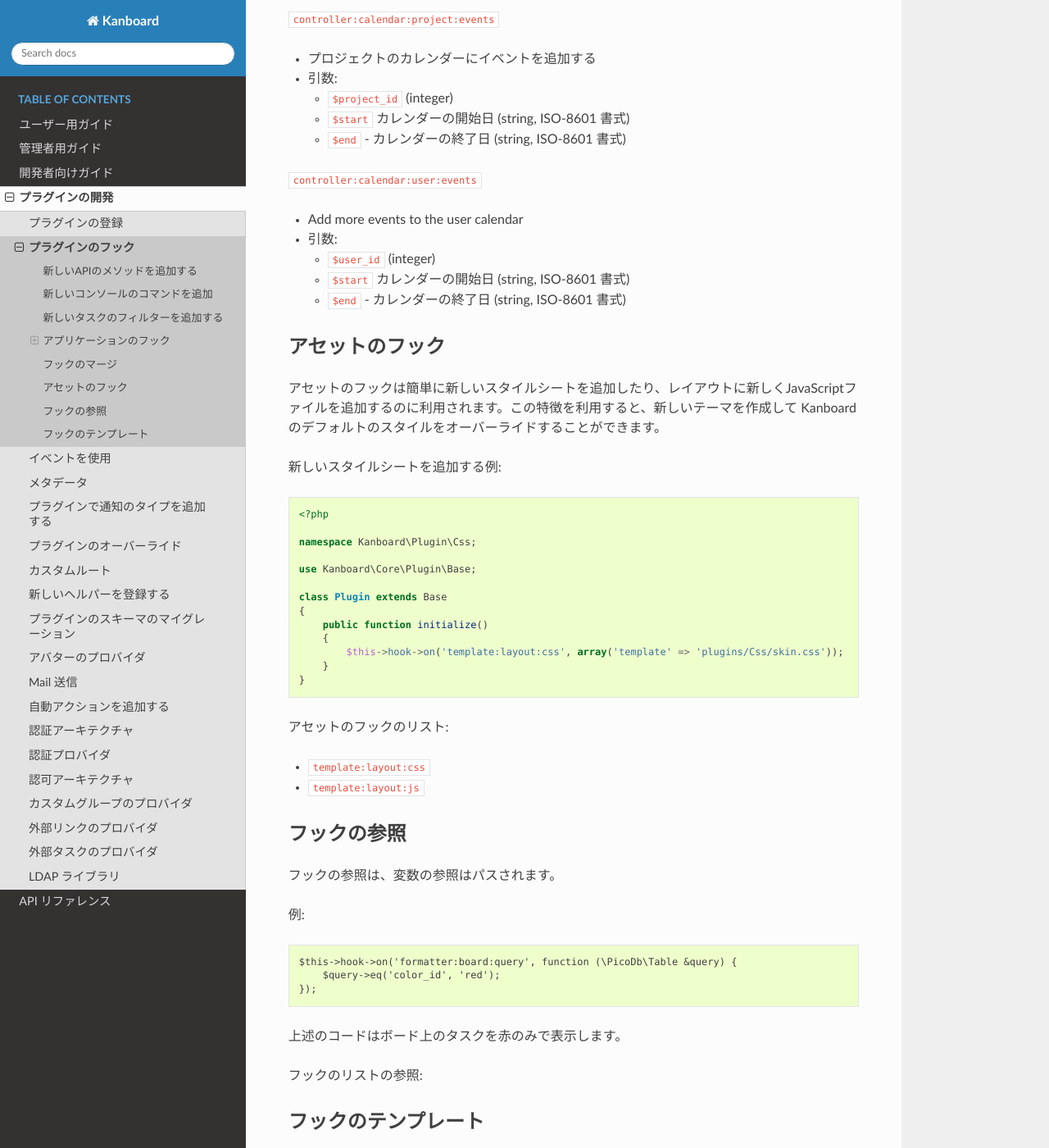
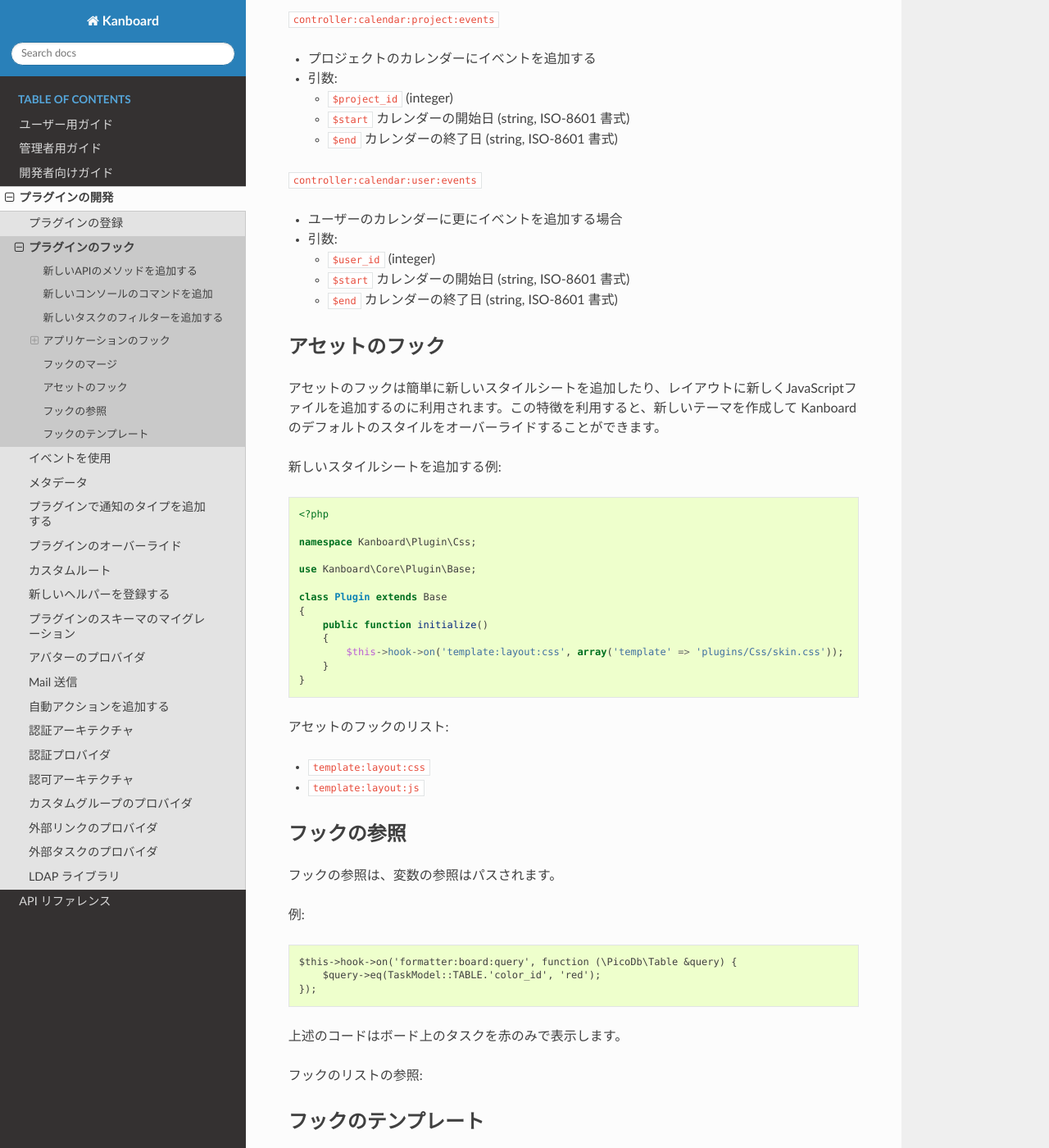
Before and after one commit to sambar-fgfs/Kanboard-documentation-ja, a Sphinx documentation site: the page built from source/plugins/hooks.rst, in a window 1280 px wide and 1400 px high, scrolled down 2819 px. Shown: the whole window at 82% size. Built offline with Sphinx 7.4.7 and the Read the Docs theme 2.0.0, drawn with Linux system fonts in a browser that asks for light colours; pages that are not in the unit, such as notebooks, are missing from menus; some of the changed text lies outside the part shown.

Commit message:
update 1.2.19

```diff
--- a/source/api/project_procedures.rst
+++ b/source/api/project_procedures.rst
@@ -11,6 +11,8 @@ createProject
    -  **description** (string, 任意)
    -  **owner_id** (integer, 任意)
    -  **identifier** (alphanumeric string, 任意)
+   -  **start_date** ISO8601 形式 (string, 任意)
+   -  **end_date** ISO8601 形式 (string, 任意)
 
 -  成功時の返り値: **project_id**
 -  失敗時の返り値: **false**
@@ -304,6 +306,8 @@ updateProject
    -  **description** (string, 任意)
    -  **owner_id** (integer, 任意)
    -  **identifier** (string, 任意)
+   -  **start_date** ISO8601 形式 (string, 任意)
+   -  **end_date** ISO8601 形式 (string, 任意)
 
 -  成功時の返り値: **true**
 -  失敗時の返り値: **false**
--- a/source/plugins/hooks.rst
+++ b/source/plugins/hooks.rst
@@ -38,7 +38,7 @@ Console <http://symfony.com/doc/current/components/console/introduction.html>`__
 
 タスクの字句解析器が新しいインスタンスを都度返すので、  ``extend()`` メソッドか、pimpleによって ``taskLexer`` コンテナを拡張しなければなりません。
 
-ここに例を示しますe:
+ここに例を示します:
 
 .. code:: php
 
@@ -133,16 +133,16 @@ Console <http://symfony.com/doc/current/components/console/introduction.html>`__
 
    -  ``$project_id`` (integer)
    -  ``$start`` カレンダーの開始日 (string, ISO-8601 書式)
-   -  ``$end`` - カレンダーの終了日 (string, ISO-8601 書式)
+   -  ``$end`` カレンダーの終了日 (string, ISO-8601 書式)
 
 ``controller:calendar:user:events``
 
--  Add more events to the user calendar
+- ユーザーのカレンダーに更にイベントを追加する場合
 -  引数:
 
    -  ``$user_id`` (integer)
    -  ``$start`` カレンダーの開始日 (string, ISO-8601 書式)
-   -  ``$end`` - カレンダーの終了日 (string, ISO-8601 書式)
+   -  ``$end`` カレンダーの終了日 (string, ISO-8601 書式)
 
 アセットのフック
 -----------
@@ -182,7 +182,7 @@ Console <http://symfony.com/doc/current/components/console/introduction.html>`__
 .. code:: php
 
     $this->hook->on('formatter:board:query', function (\PicoDb\Table &query) {
-        $query->eq('color_id', 'red');
+        $query->eq(TaskModel::TABLE.'color_id', 'red');
     });
 
 上述のコードはボード上のタスクを赤のみで表示します。
```
Also changed, not shown: other parts of source/plugins/hooks.rst (+3 -1 lines), source/admin_guide/requirements.rst (+6 -1 lines).
